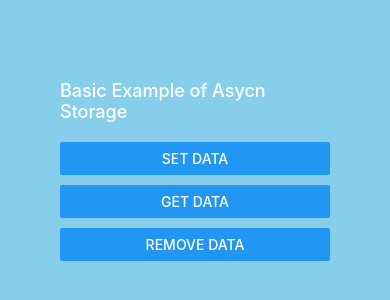
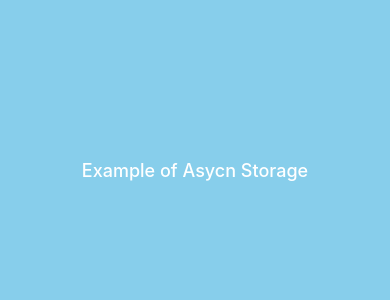
Before and after one commit to muazimmaqbool/React-Native-Tutorials, a React Native app: screen / in a window 390 px wide. Shown: the part 252-552 px from the top of the page. Built offline with nearby package versions, Linux system fonts and the light colour scheme.

Commit message:
example 1

```diff
--- a/Components/O_AsyncStorage.jsx
+++ b/Components/O_AsyncStorage.jsx
@@ -23,8 +23,8 @@ import AsyncStorage from '@react-native-async-storage/async-storage'
 const O_AsyncStorage = () => {
   return (
     <View style={styles.container}>
-      <ExampleOne/>
-      {/* <ExampleTwo/> */}
+      {/* <ExampleOne/> */}
+      <ExampleTwo/>
     </View>
   )
 }
```
